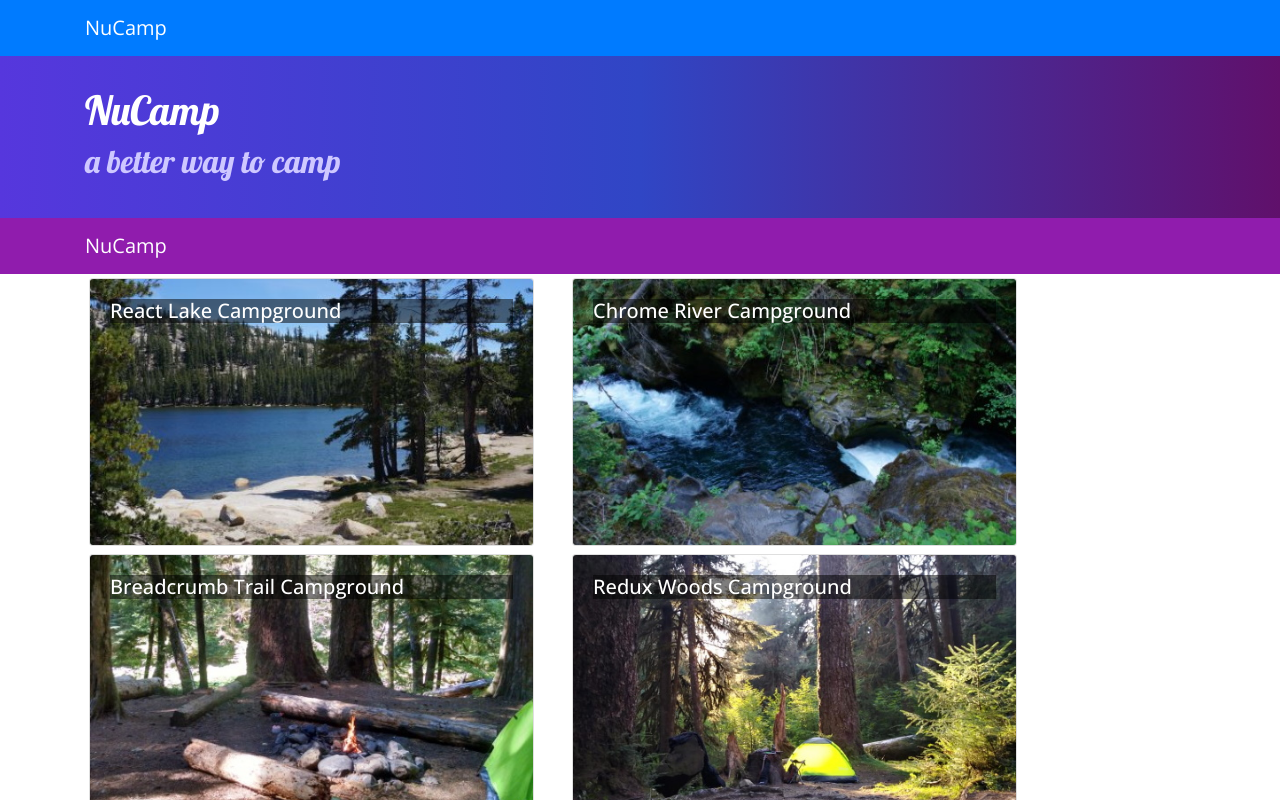
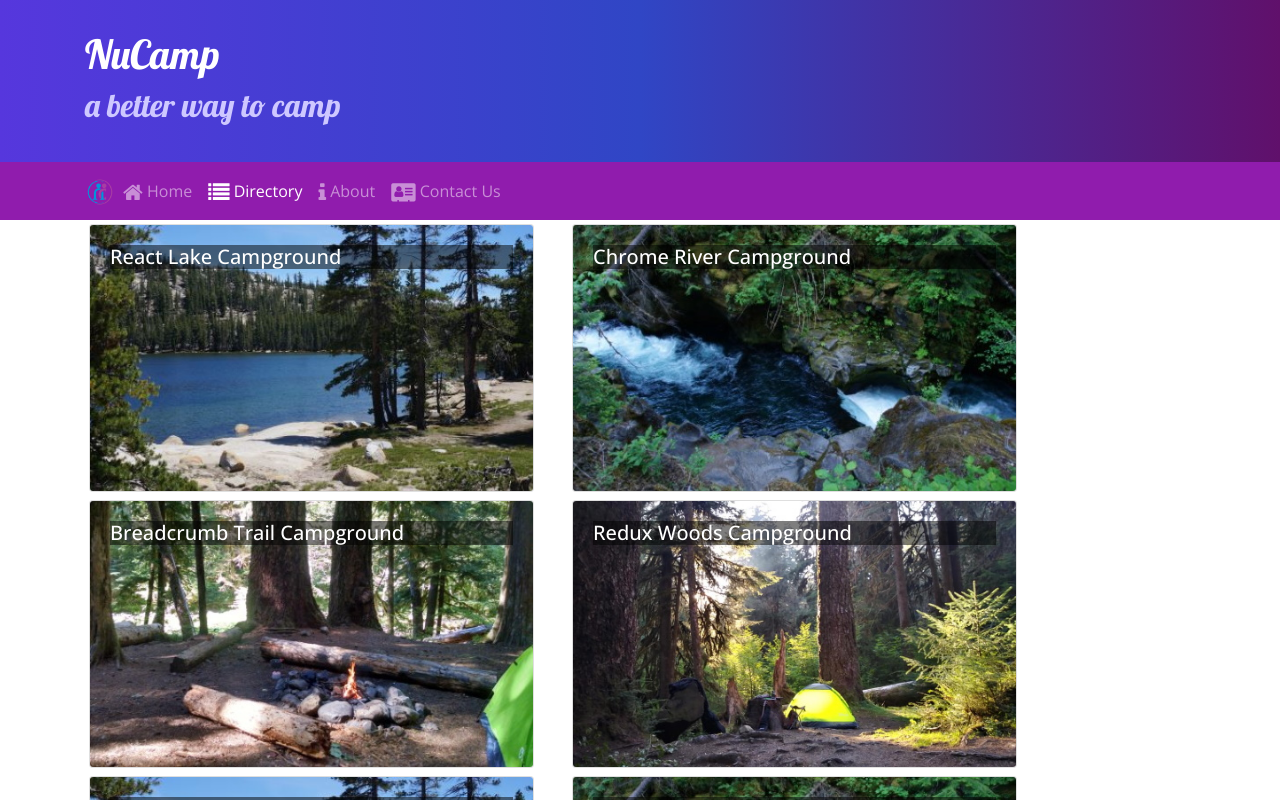
Before and after one commit to chrisff87/nucamp-react, a React (Create React App) app: page /directory in a window 1280 px wide. Shown: the top 800 px of the page. Built offline with nearby package versions, Linux system fonts and the light colour scheme.

Commit message:
React Router

```diff
--- a/package.json
+++ b/package.json
@@ -12,6 +12,7 @@
     "react": "^16.13.1",
     "react-dom": "^16.13.1",
     "react-popper": "^0.9.2",
+    "react-router-dom": "^4.2.2",
     "react-scripts": "3.4.1",
     "reactstrap": "^5.0.0",
     "typeface-lobster": "0.0.72",
--- a/src/App.js
+++ b/src/App.js
@@ -1,14 +1,16 @@
 import React, { Component } from 'react';
 import Main from './components/MainComponent';
 import './App.css';
-
+import { BrowserRouter } from 'react-router-dom';
 
 class App extends Component {
     render() {
         return (
-            <div className="App">
-                <Main />
-            </div>
+            <BrowserRouter>
+                <div className="App">
+                    <Main />
+                </div>
+            </BrowserRouter>
         );
     }
 }
--- a/src/components/DirectoryComponent.js
+++ b/src/components/DirectoryComponent.js
@@ -1,9 +1,9 @@
 import React from 'react';
 import { Card, CardImg, CardImgOverlay, CardTitle } from 'reactstrap';
 
-function RenderDirectoryItem({campsite, onClick}) {
+function RenderDirectoryItem({campsite}) {
     return (
-        <Card onClick={() => onClick(campsite.id)}>
+        <Card>
             <CardImg width="100%" src={campsite.image} alt={campsite.name} />
             <CardImgOverlay>
                 <CardTitle>{campsite.name}</CardTitle>
@@ -17,7 +17,7 @@
     const directory = props.campsites.map(campsite => {
         return (
             <div key={campsite.id} className="col-md-5 m-1">
-                <RenderDirectoryItem campsite={campsite} onClick={props.onClick} />
+                <RenderDirectoryItem campsite={campsite} />
             </div>
         );
     });
--- a/src/components/FooterComponent.js
+++ b/src/components/FooterComponent.js
@@ -1,4 +1,5 @@
 import React from 'react';
+import { Link } from 'react-router-dom';
 
 function Footer(props) {
     return (
@@ -8,10 +9,10 @@
                     <div className="col-4 col-sm-2 offset-1">
                         <h5>Links</h5>
                         <ul className="list-unstyled">
-                            <li><a href="#">Home</a></li>
-                            <li><a href="#">About</a></li>
-                            <li><a href="#">Directory</a></li>
-                            <li><a href="#">Contact</a></li>
+                            <li><Link to='/home'>Home</Link></li>
+                            <li><Link to='/directory'>Directory</Link></li>
+                            <li><Link to='/aboutus'>About</Link></li>
+                            <li><Link to='/contactus'>Contact</Link></li>
                         </ul>
                     </div>
                     <div className="col-6 col-sm-3 text-center">
--- a/src/components/HeaderComponent.js
+++ b/src/components/HeaderComponent.js
@@ -1,7 +1,24 @@
 import React, { Component }  from 'react';
-import { Navbar, NavbarBrand, Jumbotron } from 'reactstrap';
+import { Nav, Navbar, NavbarBrand, NavbarToggler, Collapse, NavItem, Jumbotron } from 'reactstrap';
+import { NavLink } from 'react-router-dom';
 
 class Header extends Component {
+
+    constructor(props) {
+        super(props);
+
+        this.toggleNav = this.toggleNav.bind(this);
+        this.state = {
+          isNavOpen: false
+        };
+    }
+
+    toggleNav() {
+        this.setState({
+            isNavOpen: !this.state.isNavOpen
+        });
+    }
+
     render() {
         return (
             <React.Fragment>
@@ -15,9 +32,34 @@
                         </div>
                     </div>
                 </Jumbotron>
-                <Navbar dark sticky="top">
+                <Navbar dark sticky="top" expand="md">
                     <div className="container">
-                        <NavbarBrand href="/">NuCamp</NavbarBrand>
+                        <NavbarBrand className="mr-auto" href="/"><img src="/assets/images/logo.png" height="30" width="30" alt="NuCamp Logo" /></NavbarBrand>
+                        <NavbarToggler onClick={this.toggleNav} />
+                        <Collapse isOpen={this.state.isNavOpen} navbar>
+                            <Nav navbar>
+                                <NavItem>
+                                    <NavLink className="nav-link" to="/home">
+                                        <i className="fa fa-home fa-lg" /> Home
+                                    </NavLink>
+                                </NavItem>
+                                <NavItem>
+                                    <NavLink className="nav-link" to="/directory">
+                                        <i className="fa fa-list fa-lg" /> Directory
+                                    </NavLink>
+                                </NavItem>
+                                <NavItem>
+                                    <NavLink className="nav-link" to="/aboutus">
+                                        <i className="fa fa-info fa-lg" /> About
+                                    </NavLink>
+                                </NavItem>
+                                <NavItem>
+                                    <NavLink className="nav-link" to="/contactus">
+                                        <i className="fa fa-address-card fa-lg" /> Contact Us
+                                    </NavLink>
+                                </NavItem>
+                            </Nav>
+                        </Collapse>
                     </div>
                 </Navbar>
             </React.Fragment>
--- /dev/null
+++ b/src/components/HomeComponent.js
@@ -0,0 +1,11 @@
+import React from 'react';
+
+function Home(props) {
+    return (
+        <div className="container">
+            <h4>Home</h4>
+        </div>
+    );
+}
+
+export default Home;
--- a/src/components/MainComponent.js
+++ b/src/components/MainComponent.js
@@ -5,13 +5,14 @@
 import { CAMPSITES } from '../shared/campsites';
 import Header from './HeaderComponent';
 import Footer from './FooterComponent';
+import Home from './HomeComponent';
+import { Switch, Route, Redirect } from 'react-router-dom';
 
 class Main extends Component {
     constructor(props) {
         super(props);
         this.state = {
-            campsites: CAMPSITES,
-            selectedCampsite: null
+            campsites: CAMPSITES
         };
     }
 
@@ -20,14 +21,21 @@
     }
 
     render() {
+
+        const HomePage = () => {
+            return (
+                <Home />
+            );
+        }
+
         return (
             <div>
-                <Navbar dark color="primary">
-                    <div className="container">
-                        <NavbarBrand href="/">NuCamp</NavbarBrand>
-                    </div>
-                </Navbar>
                 <Header />
+                <Switch>
+                    <Route path='/home' component={HomePage} />
+                    <Route exact path='/directory' render={() => <Directory campsites={this.state.campsites} />} />
+                    <Redirect to='/home' />
+                </Switch>
                 <Directory campsites={this.state.campsites} onClick={campsiteId => this.onCampsiteSelect(campsiteId)}/>
                 <CampsiteInfo campsite={this.state.campsites.filter(campsite => campsite.id === this.state.selectedCampsite)[0]} />
                 <Footer />
```
Also changed, not shown: 1 other file (tests, documents, lock files or other folders).
